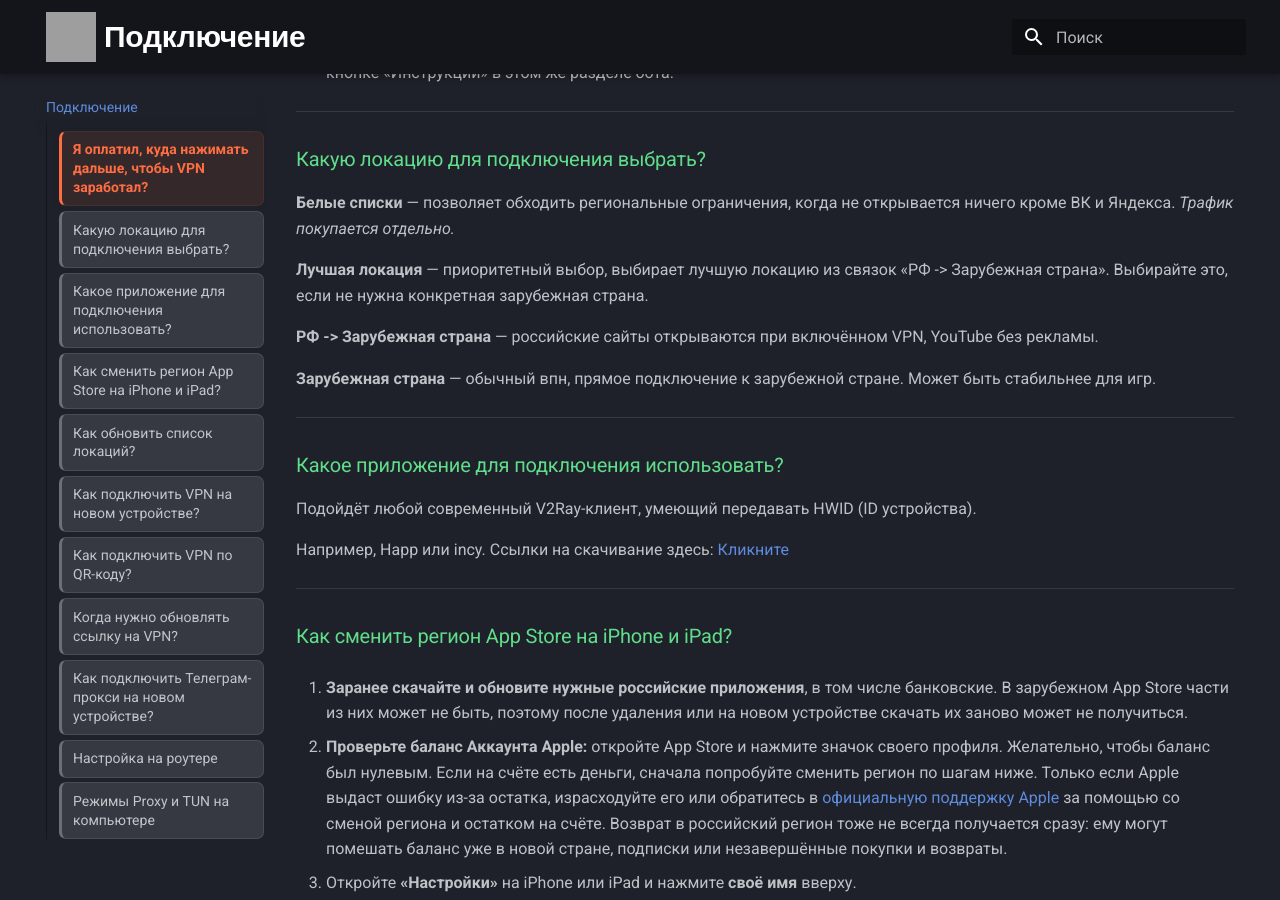
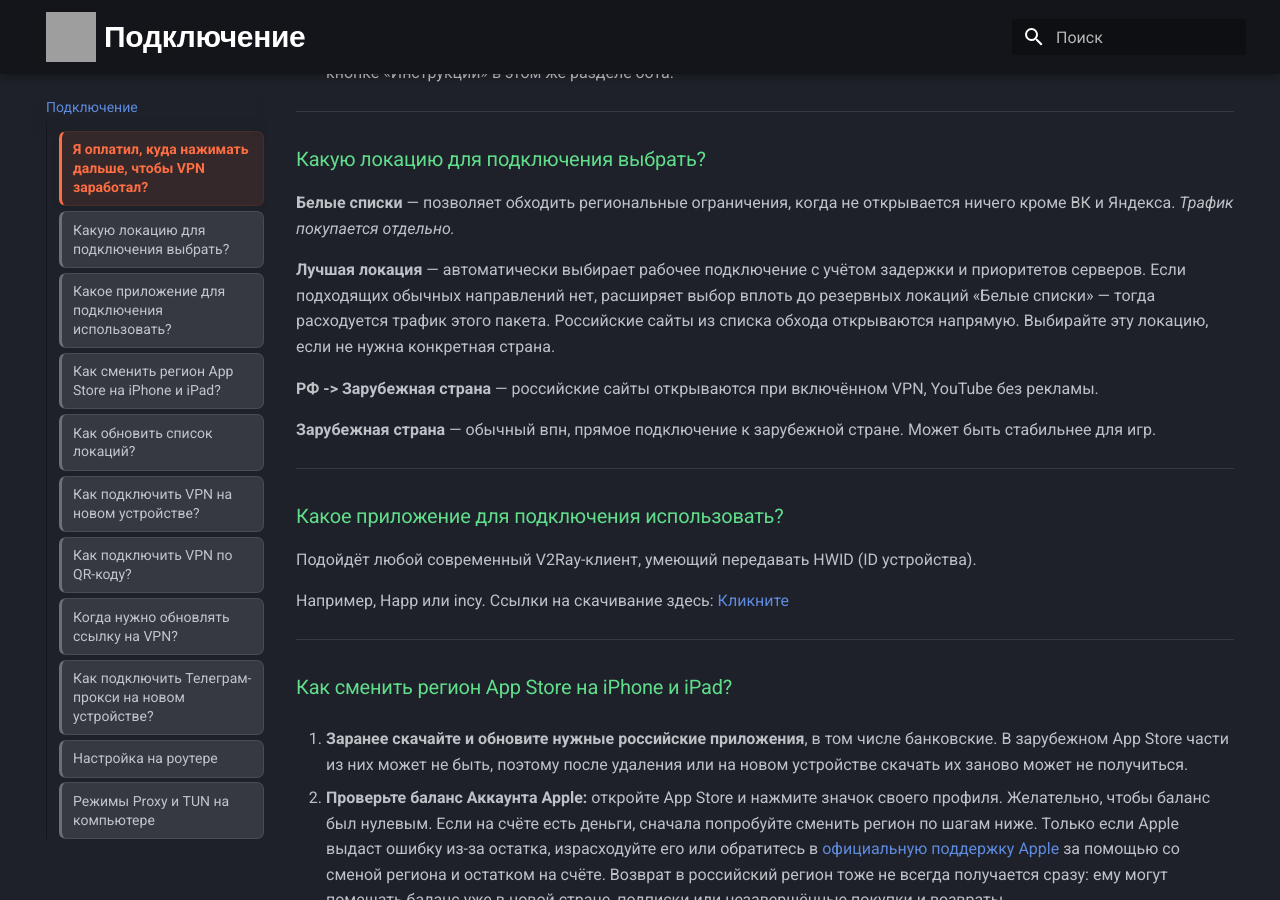
Before and after one commit to CanvasProxy/wiki, an MkDocs documentation site: the page built from docs/connection.md, in a window 1280 px wide and 900 px high, scrolled down 332 px. Built offline with MkDocs 1.6.1 and Material for MkDocs 9.7.7, drawn with Linux system fonts in a browser that asks for light colours; grey boxes are pictures that could not be loaded.

Commit message:
docs: describe current automatic location routing

```diff
--- a/docs/connection.md
+++ b/docs/connection.md
@@ -18,7 +18,7 @@
 ### Какую локацию для подключения выбрать?
 **Белые списки** — позволяет обходить региональные ограничения, когда не открывается ничего кроме ВК и Яндекса. _Трафик покупается отдельно._
 
-**Лучшая локация** — приоритетный выбор, выбирает лучшую локацию из связок «РФ -> Зарубежная страна». Выбирайте это, если не нужна конкретная зарубежная страна.
+**Лучшая локация** — автоматически выбирает рабочее подключение с учётом задержки и приоритетов серверов. Если подходящих обычных направлений нет, расширяет выбор вплоть до резервных локаций «Белые списки» — тогда расходуется трафик этого пакета. Российские сайты из списка обхода открываются напрямую. Выбирайте эту локацию, если не нужна конкретная страна.
 
 **РФ -> Зарубежная страна** — российские сайты открываются при включённом VPN, YouTube без рекламы.
 
```
